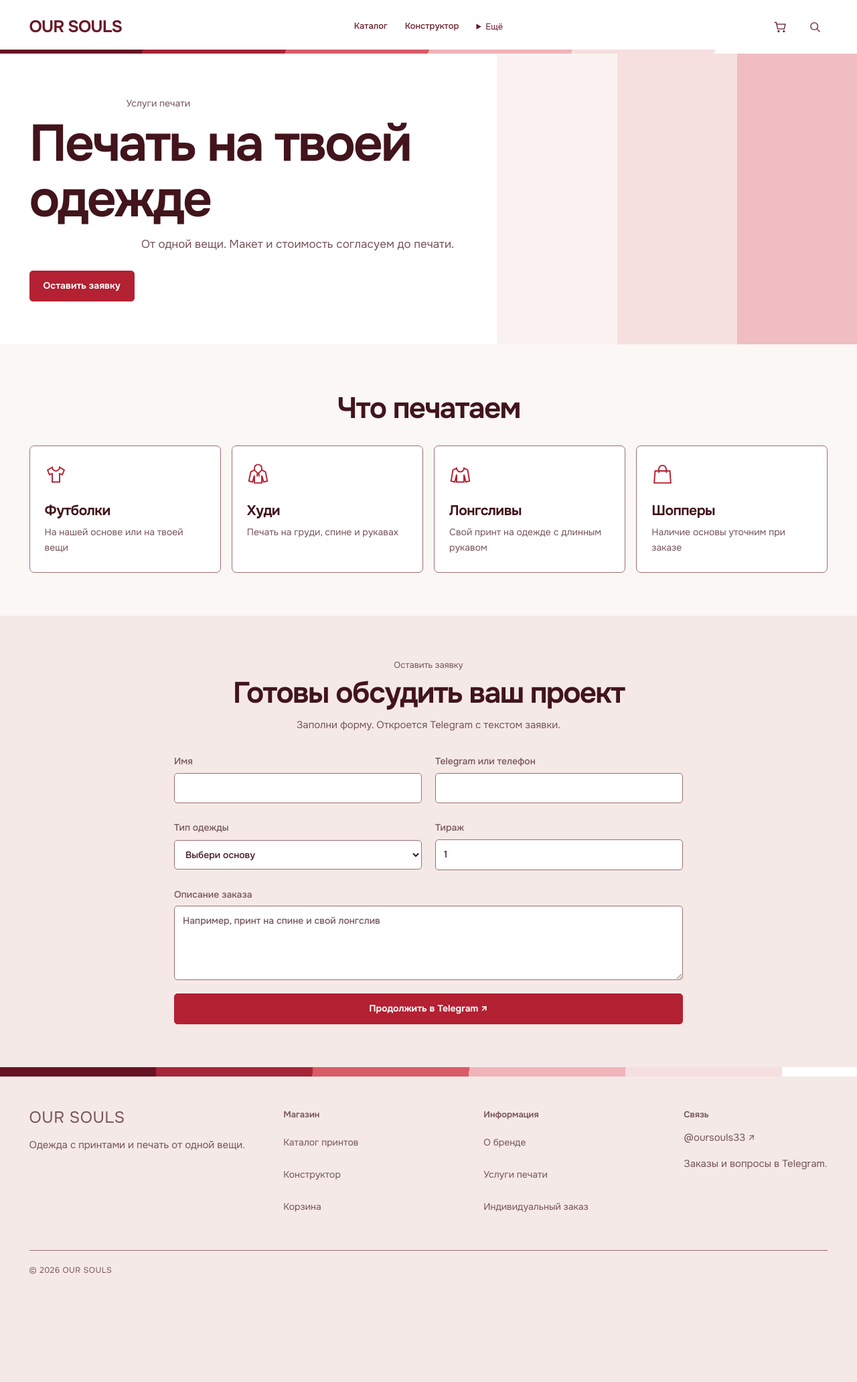
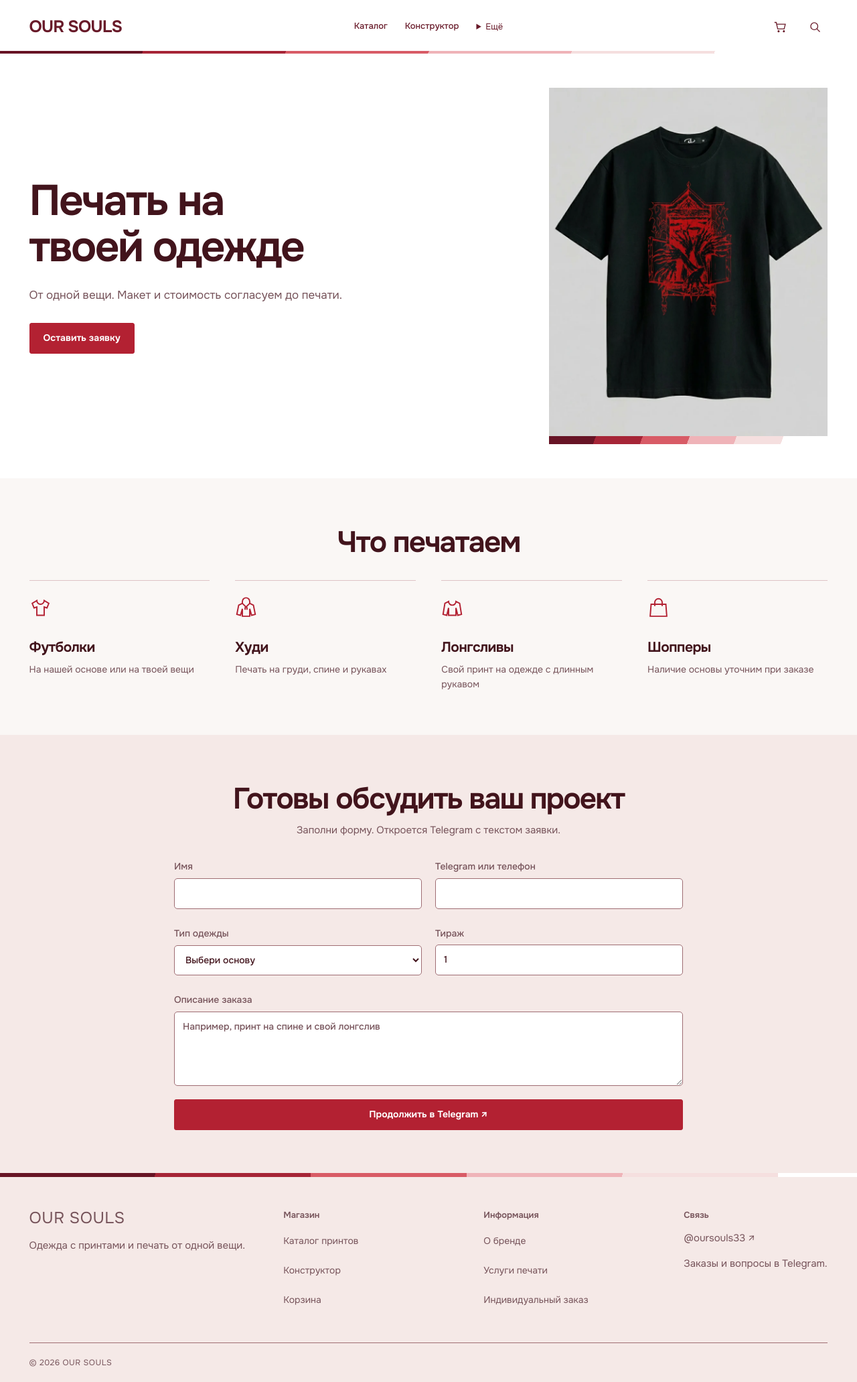
Before and after one commit to Reppot/Oursouls, a Flask app: page /services/ in a window 1280 px wide. Shown: the whole page at 67% size. Before the commit the page ends 1902 px from the top, so only its background shows below. Run offline with Flask 3, Linux system fonts and the light colour scheme.

Commit message:
Refine storefront hierarchy and add restrained accessible motion

```diff
--- /dev/null
+++ b/static/theme/motion.js
@@ -0,0 +1,32 @@
+// Quiet motion: visible by default, no animation framework or scroll interception.
+const reduced=matchMedia('(prefers-reduced-motion: reduce)');
+const active=new Set(),running=new WeakMap();
+function play(element,frames,options={}){
+ if(!element||reduced.matches||!element.animate)return;
+ running.get(element)?.cancel();
+ const animation=element.animate(frames,{duration:260,easing:'cubic-bezier(.16,1,.3,1)',...options});
+ running.set(element,animation);active.add(animation);
+ const clear=()=>active.delete(animation);animation.onfinish=clear;animation.oncancel=clear;
+}
+function stop(){for(const animation of active)animation.cancel();active.clear()}
+reduced.addEventListener('change',()=>{if(reduced.matches)stop()});
+window.addEventListener('pagehide',stop);
+if('IntersectionObserver' in window){
+ const seen=new WeakSet();
+ const observer=new IntersectionObserver(entries=>{
+  for(const entry of entries){if(!entry.isIntersecting)continue;const card=entry.target;observer.unobserve(card);if(seen.has(card))continue;seen.add(card);
+   const image=card.querySelector('img');
+   const show=()=>{if(card.getBoundingClientRect().bottom<0||document.hidden)return;play(card,[{opacity:.65,transform:'translateY(12px)',clipPath:'inset(0 0 4% 0)'},{opacity:1,transform:'none',clipPath:'inset(0 0 0 0)'}],{duration:520,delay:Number(card.dataset.arrival||0)})};
+   if(image&&!image.complete)Promise.race([image.decode().catch(()=>{}),new Promise(resolve=>setTimeout(resolve,1200))]).then(show);else show();
+  }
+ },{threshold:.06});
+ document.querySelectorAll('.page-catalog .product-card').forEach((card,index)=>{card.dataset.arrival=String((index%4)*40);observer.observe(card)});
+}
+const dialogs=new MutationObserver(records=>{
+ for(const record of records){const target=record.target;if(target.tagName==='DIALOG'&&target.open)play(target,[{opacity:0,transform:'translateY(12px) scale(.985)'},{opacity:1,transform:'none'}],{duration:300})}
+});
+dialogs.observe(document.body,{subtree:true,attributes:true,attributeFilter:['open']});
+const studio=document.querySelector('#our-print');
+if(studio){
+ new MutationObserver(records=>{if(!records.some(record=>record.oldValue))return;play(document.getElementById('op-panel-'+studio.dataset.step),[{opacity:.55,transform:'translateX(8px)'},{opacity:1,transform:'none'}],{duration:220})}).observe(studio,{attributes:true,attributeFilter:['data-step'],attributeOldValue:true});
+}
--- a/static/theme/shop.js
+++ b/static/theme/shop.js
@@ -1,3 +1,4 @@
+import './motion.js?v=1';
 const toggle=document.querySelector('.mobile-menu-toggle'), nav=document.querySelector('#main-navigation');
 toggle?.addEventListener('click',()=>{const open=toggle.getAttribute('aria-expanded')!=='true';toggle.setAttribute('aria-expanded',String(open));nav.classList.toggle('is-open',open);if(open&&matchMedia('(max-width:800px)').matches){const more=nav.querySelector('.nav-more');if(more)more.open=true}});
 nav?.addEventListener('click',e=>{if(e.target.closest('a')){nav.classList.remove('is-open');toggle.setAttribute('aria-expanded','false')}});
--- a/static/theme/studio.css
+++ b/static/theme/studio.css
@@ -385,3 +385,58 @@ body.page-constructor #our-print #op-layer-count,
 body.page-constructor #our-print .os-studio-settings :is(p,small,.os-small,.os-range output){color:var(--os-text-secondary)}
 body.page-constructor #our-print .os-swatches button[aria-pressed=true]{outline-color:var(--os-action)}
 body.page-constructor #our-print .os-swatches button:before{border-color:var(--os-control-border)}
+
+/* Refinement: garments lead, bands punctuate, controls remain clearly bounded. */
+:root{--os-ease:cubic-bezier(.16,1,.3,1)}
+body.os-editorial .site-header::after{height:4px}
+body.os-editorial .shop-page-heading::after{height:5px;width:clamp(160px,30vw,400px);margin-top:22px}
+body.os-editorial .shop-page-heading{margin-bottom:36px}
+body.os-editorial .product-media{display:block;aspect-ratio:4/5;overflow:hidden;border-radius:2px;background:var(--os-photo)}
+body.os-editorial .product-media .product-image{display:block;width:100%;height:100%;border-radius:0;transition:transform .55s var(--os-ease)}
+body.os-editorial .product-info{padding-top:12px}
+body.os-editorial .product-info h3{font-size:16px;line-height:1.4;font-weight:550}
+body.os-editorial .product-info .price{margin-bottom:4px}
+body.os-editorial .product-card-link:focus-visible{outline-offset:6px}
+@media(hover:hover){
+ body.os-editorial .product-card>a:hover .product-image{transform:scale(1.025)}
+ body.os-editorial .product-card>a:hover h3{text-decoration:underline;text-underline-offset:5px;text-decoration-thickness:1px}
+ body.os-editorial .header-actions a:hover{transform:translateY(-2px)}
+}
+body.os-editorial .header-actions a{transition:transform .18s var(--os-ease),color .18s}
+body.os-editorial :is(.button,.catalog-filter-toggle){border-radius:3px;transition:background-color .18s,color .18s,border-color .18s,transform .18s var(--os-ease)}
+body.os-editorial :is(.button,.catalog-filter-toggle):active{transform:translateY(1px)}
+body.page-constructor #our-print :is(.os-garment-rail,.os-studio-settings){border-color:var(--os-border);border-radius:6px}
+body.page-constructor #our-print .os-model-options button:not([aria-pressed=true]){background:var(--os-surface);border-color:var(--os-control-border)}
+body.page-constructor #our-print :is(.os-model-options button,.os-segment button,.os-sizes button){transition:background-color .16s,border-color .16s,color .16s}
+body.os-editorial :is(.rack-mobile-detail,.rack-zoom,.shared-order-dialog){border-color:var(--os-border);border-radius:6px}
+body.os-editorial .rack-mobile-detail .rack-large{border-radius:2px}
+body.os-editorial .services-banner{padding-block:clamp(32px,4vw,64px);background:var(--os-white)}
+body.os-editorial .services-hero-layout{display:grid;grid-template-columns:1.2fr .8fr;gap:clamp(32px,7vw,112px);align-items:center}
+body.os-editorial .services-hero-copy .center-title{margin:0 0 28px;max-width:660px}
+body.os-editorial .services-hero-copy .center-title h1{font-size:clamp(42px,5vw,76px);margin:0 0 24px;max-width:12ch;text-wrap:balance}
+body.os-editorial .services-hero-copy .center-title p{margin:0;max-width:38ch;font-size:16px;text-align:left}
+body.os-editorial .services-print-detail{margin:0;position:relative;max-width:440px;justify-self:end}
+body.os-editorial .services-print-detail img{display:block;max-height:520px;width:100%;object-fit:cover;aspect-ratio:4/5}
+body.os-editorial .services-print-detail::after{content:"";display:block;height:12px;background:var(--os-bands)}
+body.os-editorial .service-types{gap:clamp(20px,3vw,48px)}
+body.os-editorial .service-types article{border:0;border-top:1px solid var(--os-border);border-radius:0;background:transparent;padding:24px 0 0}
+body.os-editorial .service-types h3{margin-top:24px}
+body.os-editorial .print-request .wrap{max-width:1080px}
+body.os-editorial .site-footer{border-top-width:6px}
+body.os-editorial .site-footer nav a{min-height:32px}
+body.os-editorial .site-footer .footer-columns{gap:28px}
+@keyframes souls-ink-pass{from{clip-path:inset(0 100% 0 0)}to{clip-path:inset(0 0 0 0)}}
+@media(prefers-reduced-motion:no-preference){body.page-home .rack-section::after{animation:souls-ink-pass .7s var(--os-ease) both}}
+@media(max-width:760px){
+ body.os-editorial .services-hero-layout{grid-template-columns:1fr;gap:28px}
+ body.os-editorial .services-hero-copy .center-title h1{font-size:42px}
+ body.os-editorial .services-print-detail{width:100%;max-width:none}
+ body.os-editorial .services-print-detail img{height:300px;object-fit:contain;background:var(--os-photo)}
+ body.os-editorial .product-info h3{font-size:14px}
+ body.os-editorial .shop-page-heading{margin-bottom:26px}
+}
+@media(prefers-reduced-motion:reduce){
+ body.os-editorial .header-actions a,body.os-editorial .product-media .product-image,body.os-editorial :is(.button,.catalog-filter-toggle){transition-property:background-color,color,border-color;transition-duration:.1s}
+ body.os-editorial .product-card>a:hover .product-image,body.os-editorial .header-actions a:hover,body.os-editorial :is(.button,.catalog-filter-toggle):active{transform:none}
+ body.page-home .rack-section::after{animation:none}
+}
--- a/templates/base.html
+++ b/templates/base.html
@@ -22,7 +22,7 @@
   <link rel="stylesheet" href="/static/theme/shop-2d.css?v=2">
   {% if request.endpoint == 'constructor' %}<link rel="stylesheet" href="/static/studio/journey.css?v=1">{% endif %}
   {% if request.endpoint == "home" %}<link rel="stylesheet" href="/static/rack/rack.css?v=6">{% endif %}
-  <link rel="stylesheet" href="/static/theme/studio.css?v=6">
+  <link rel="stylesheet" href="/static/theme/studio.css?v=7">
 </head>
 <body class="os-editorial page-{{ request.endpoint }}">
 <a class="skip-link" href="#main">Перейти к содержимому</a>
@@ -51,6 +51,6 @@
 {% if catalog_stale %}<p class="wrap shop-notice" role="status">Каталог временно показан из сохранённой копии. Наличие и стоимость проверим перед заказом.</p>{% endif %}
 {% block content %}{% endblock %}
 {% if request.endpoint != 'home' %}{% include 'footer.html' %}{% endif %}
-<script type="module" src="/static/theme/shop.js?v=3"></script>
+<script type="module" src="/static/theme/shop.js?v=4"></script>
 </body>
 </html>
--- a/templates/cards.html
+++ b/templates/cards.html
@@ -3,7 +3,7 @@
 {%- endmacro %}
 {% if products %}<div class="products-grid">
 {% for p in products %}
-<article class="product-card"><a class="product-card-link" href="{{ url_for('product',slug=p.slug) }}" aria-label="{{ p.name }}"><img class="product-image" loading="lazy" width="800" height="1000" src="{{ p.images[0] }}" alt="">
+<article class="product-card"><a class="product-card-link" href="{{ url_for('product',slug=p.slug) }}" aria-label="{{ p.name }}"><span class="product-media"><img class="product-image" loading="{{ 'eager' if loop.index <= 4 else 'lazy' }}" decoding="async" {% if loop.first %}fetchpriority="high"{% endif %} width="800" height="1000" src="{{ p.images[0] }}" alt=""></span>
 <div class="product-info"><h3>{{ p.name }}</h3>
 <div class="price">{% if p.price is not none %}{{ price(p) }}{% else %}Цена по запросу{% endif %}</div>
 </div></a></article>
--- a/templates/services.html
+++ b/templates/services.html
@@ -2,9 +2,10 @@
 {% block content %}
 <main id="main">
   <section class="brand-banner services-banner">
-    <div class="wrap">
-      <header class="center-title"><p class="eyebrow">Услуги печати</p><h1>Печать на твоей одежде</h1><p>От одной вещи. Макет и стоимость согласуем до печати.</p></header>
-      <a class="button" href="#print-request">Оставить заявку</a>
+    <div class="wrap services-hero-layout">
+      <div class="services-hero-copy"><header class="center-title"><h1>Печать на твоей одежде</h1><p>От одной вещи. Макет и стоимость согласуем до печати.</p></header>
+      <a class="button" href="#print-request">Оставить заявку</a></div>
+      <figure class="services-print-detail"><img src="/static/catalog/12.webp" width="800" height="1000" fetchpriority="high" alt="Футболка с принтом Our Souls"></figure>
     </div>
   </section>
   <section class="section">
@@ -24,7 +25,7 @@
   </section>
   <section class="section print-request" id="print-request">
     <div class="wrap">
-      <header class="center-title"><p class="eyebrow">Оставить заявку</p><h2>Готовы обсудить ваш проект</h2><p>Заполни форму. Откроется Telegram с текстом заявки.</p></header>
+      <header class="center-title"><h2>Готовы обсудить ваш проект</h2><p>Заполни форму. Откроется Telegram с текстом заявки.</p></header>
       {% if error %}<p class="shop-error" role="alert">{{ error }}</p>{% endif %}
       <form method="post" action="/services/#print-request" class="request-grid">
         <input type="hidden" name="csrf" value="{{ csrf() }}">
```
Also changed, not shown: DESIGN.md (+6 -0 lines), docs/qa/design-motion-audit.md (added, +14 -0 lines).
